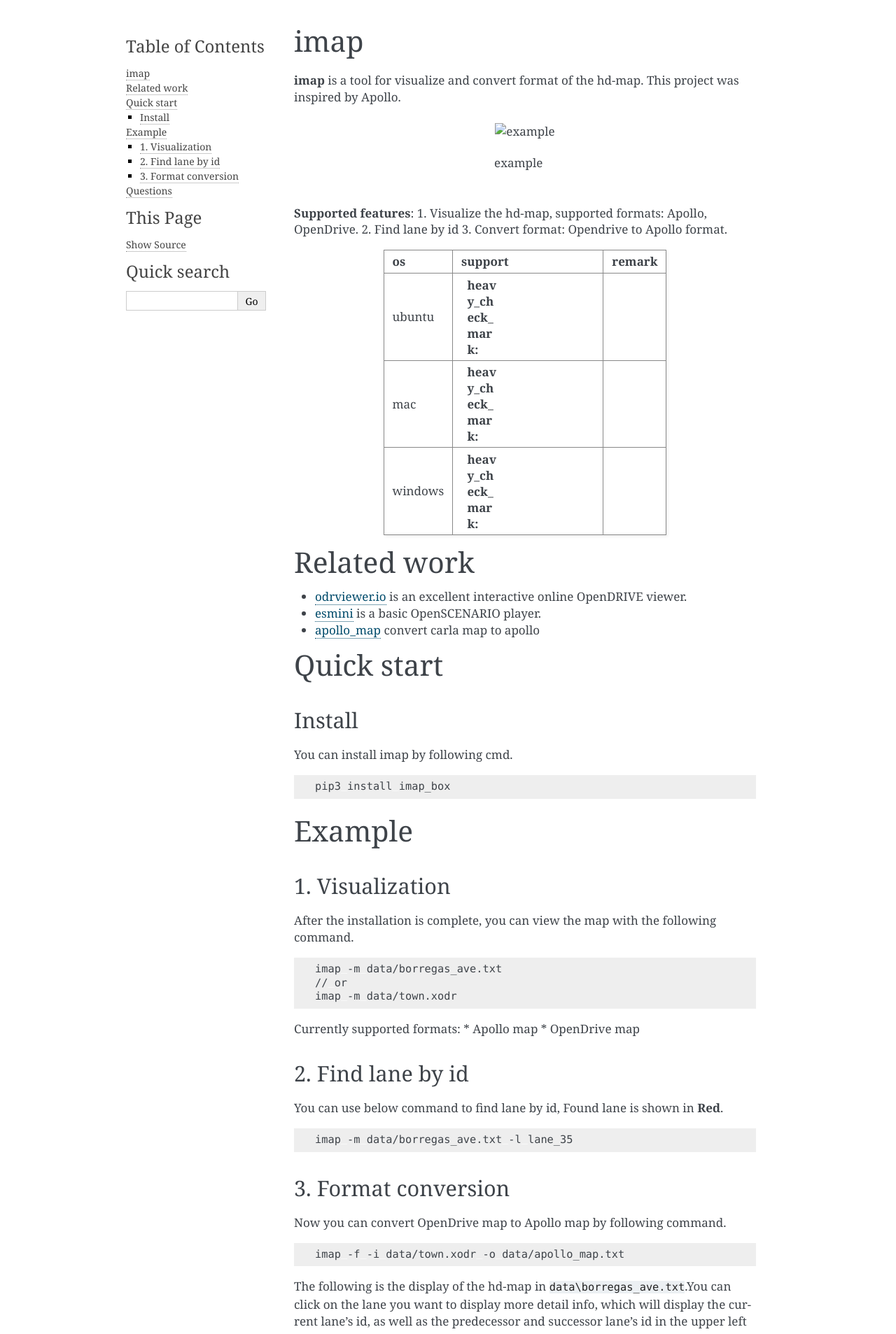
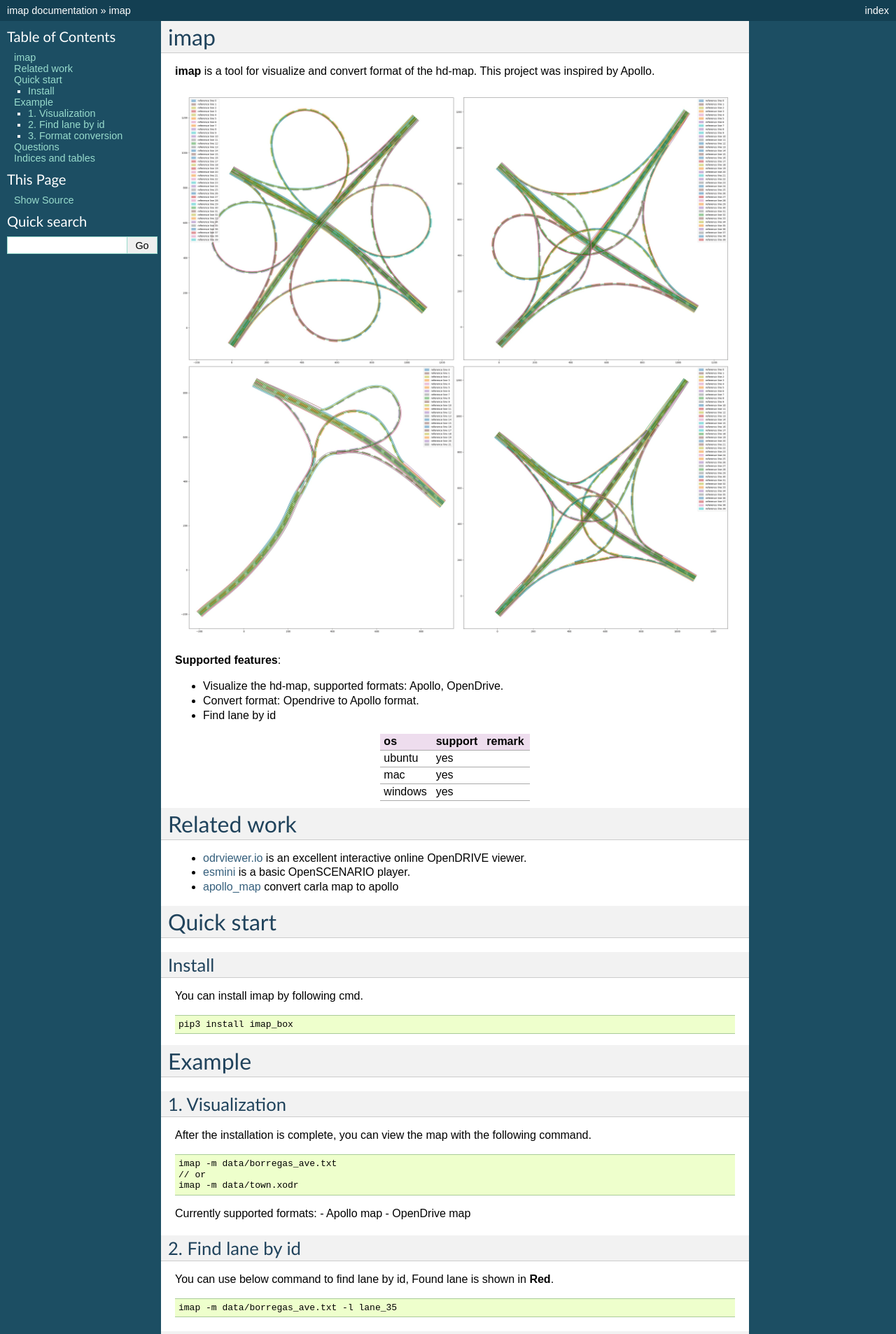
Before and after one commit to daohu527/imap, a Sphinx documentation site: the page built from docs/index.rst, in a window 1280 px wide. Shown: the top 1907 px of the page at 70% size. Built offline with Sphinx 7.4.7, drawn with Linux system fonts in a browser that asks for light colours; some of the changed text lies outside the part shown.

Commit message:
docs: fix image path error in rst

```diff
--- a/docs/conf.py
+++ b/docs/conf.py
@@ -44,7 +44,7 @@ exclude_patterns = ['_build', 'Thumbs.db', '.DS_Store']
 # The theme to use for HTML and HTML Help pages.  See the documentation for
 # a list of builtin themes.
 #
-html_theme = 'alabaster'
+html_theme = 'classic'
 
 # Add any paths that contain custom static files (such as style sheets) here,
 # relative to this directory. They are copied after the builtin static files,
--- a/docs/index.rst
+++ b/docs/index.rst
@@ -4,30 +4,37 @@
    contain the root `toctree` directive.
 
 imap
-----
+==================
 
 **imap** is a tool for visualize and convert format of the hd-map. This
 project was inspired by Apollo.
 
-.. figure:: docs/img/example.png
+.. figure:: /_static/example.png
    :alt: example
 
-   example
 
-**Supported features**: 1. Visualize the hd-map, supported formats:
-Apollo, OpenDrive. 2. Find lane by id 3. Convert format: Opendrive to
-Apollo format.
+**Supported features**:
 
-======= ================== ======
-os      support            remark
-======= ================== ======
-ubuntu  :heavy_check_mark:
-mac     :heavy_check_mark:
-windows :heavy_check_mark:
-======= ================== ======
+-  Visualize the hd-map, supported formats: Apollo, OpenDrive.
+-  Convert format: Opendrive to Apollo format.
+-  Find lane by id
+
+======= ========================= ======
+os      support                   remark
+======= ========================= ======
+ubuntu  yes
+mac     yes
+windows yes
+======= ========================= ======
+
+.. toctree::
+   :caption: Contents:
+   :numbered: 3
+   :maxdepth: 4
+   :hidden:
 
 Related work
-------------
+==================
 
 -  `odrviewer.io <https://odrviewer.io/>`__ is an excellent interactive
    online OpenDRIVE viewer.
@@ -37,7 +44,7 @@ Related work
    map to apollo
 
 Quick start
------------
+==================
 
 Install
 ^^^^^^^
@@ -49,7 +56,7 @@ You can install imap by following cmd.
    pip3 install imap_box
 
 Example
--------
+==================
 
 1. Visualization
 ^^^^^^^^^^^^^^^^
@@ -63,7 +70,9 @@ following command.
    // or
    imap -m data/town.xodr
 
-Currently supported formats: \* Apollo map \* OpenDrive map
+Currently supported formats:
+-  Apollo map
+-  OpenDrive map
 
 2. Find lane by id
 ^^^^^^^^^^^^^^^^^^
@@ -89,25 +98,27 @@ The following is the display of the hd-map in
 more detail info, which will display the current lane’s id, as well as
 the predecessor and successor lane’s id in the upper left corner.
 
-.. figure:: docs/img/map_show.jpg
+.. figure:: /_static/map_show.jpg
    :alt: map_show
 
-   map_show
 
 Questions
----------
+==================
 
-1. After running the command ``imap -m data/your_map_file``, nothing
-   display and no errors!!!
+Q: After running the command ``imap -m data/your_map_file``, nothing display and no errors!!!
 
-A: Check the permissions of the map file, if the current user does not
-have permissions, modify the permissions with the following commands.
+A: Check the permissions of the map file, if the current user does not have
+permissions, modify the permissions with the following commands.
 
 .. code:: shell
 
    sudo chmod 777 data/your_map_file
 
 
+
+Indices and tables
+==================
+
 * :ref:`genindex`
 * :ref:`modindex`
 * :ref:`search`
```
Also changed, not shown: README.md (+2 -2 lines), docs/_static/example.png (renamed from docs/img/example.png), docs/_static/map_show.jpg (renamed from docs/img/map_show.jpg), 1 other file.
